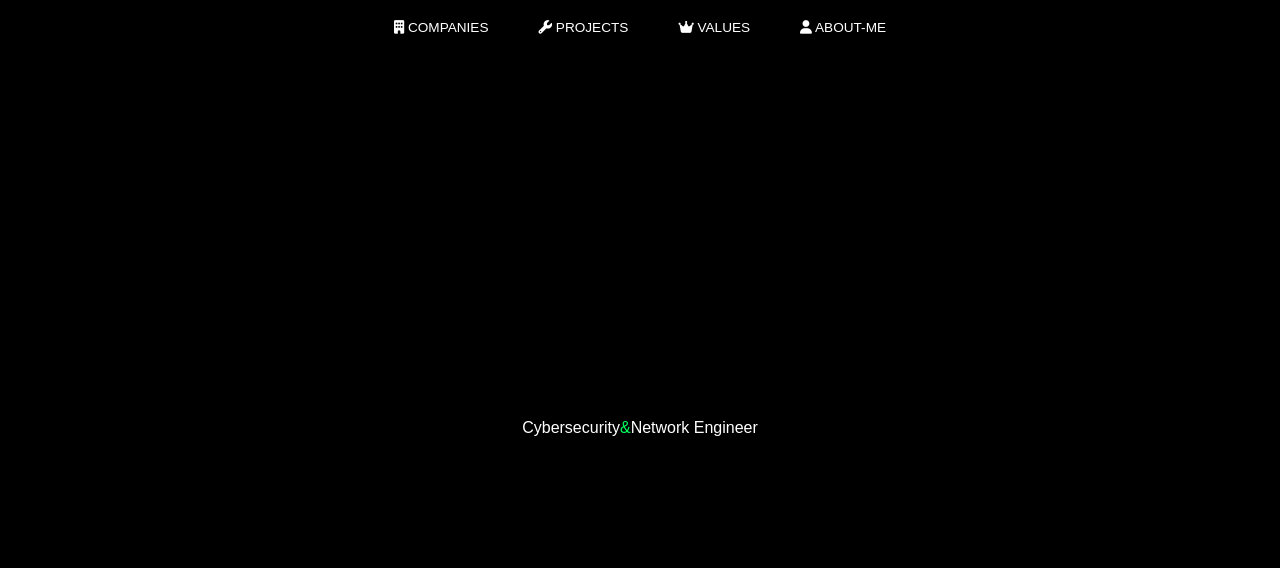
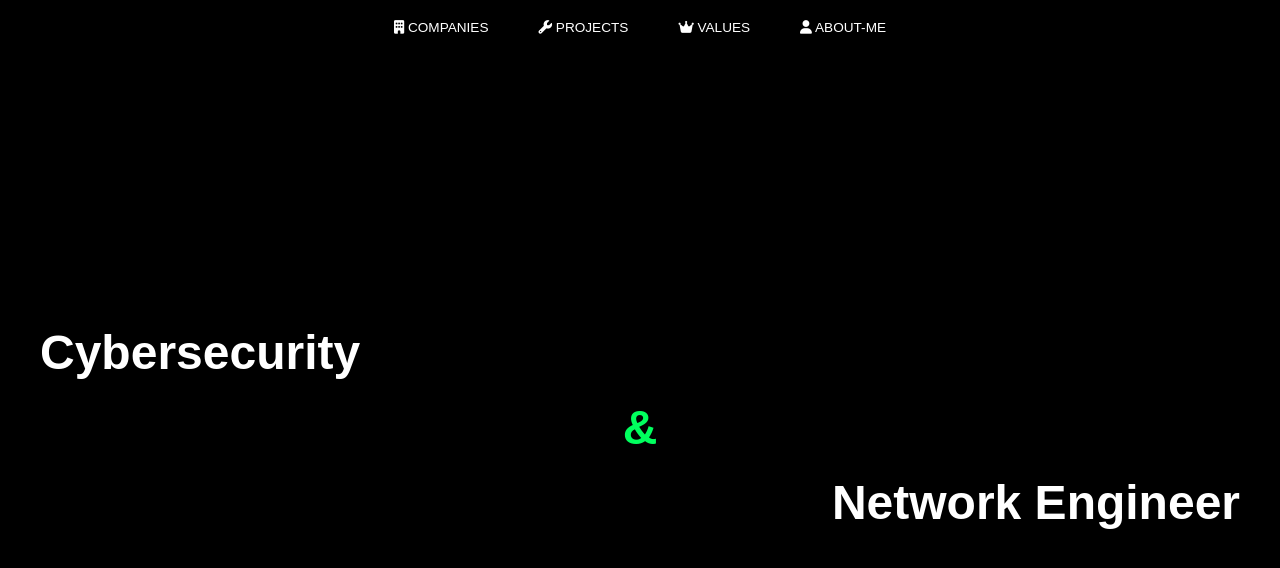
Before and after one commit to clement-dlms/clement, a plain HTML site: page index.html in a window 1280 px wide. Drawn offline with Linux system fonts and the light colour scheme.

Commit message:
Update style.css

```diff
--- a/style.css
+++ b/style.css
@@ -1,4 +1,3 @@
-/* Reset */
 * {
   margin: 0;
   padding: 0;
@@ -39,23 +38,31 @@ body {
   color: #00ff5e;
 }
 
-/* Main content */
+/* Main centered content */
 .center-content {
   flex-grow: 1;
   display: flex;
-  align-items: center;
+  flex-direction: column;
   justify-content: center;
+  gap: 20px;
+  padding: 0 40px;
+}
+
+.line {
+  font-size: 3rem;
+  font-weight: bold;
+}
+
+.left {
+  text-align: left;
+}
+
+.center {
   text-align: center;
 }
 
-h1 {
-  font-size: 3rem;
-  font-weight: bold;
-  line-height: 1.8;
-}
-
-.white {
-  color: white;
+.right {
+  text-align: right;
 }
 
 .green {
```
